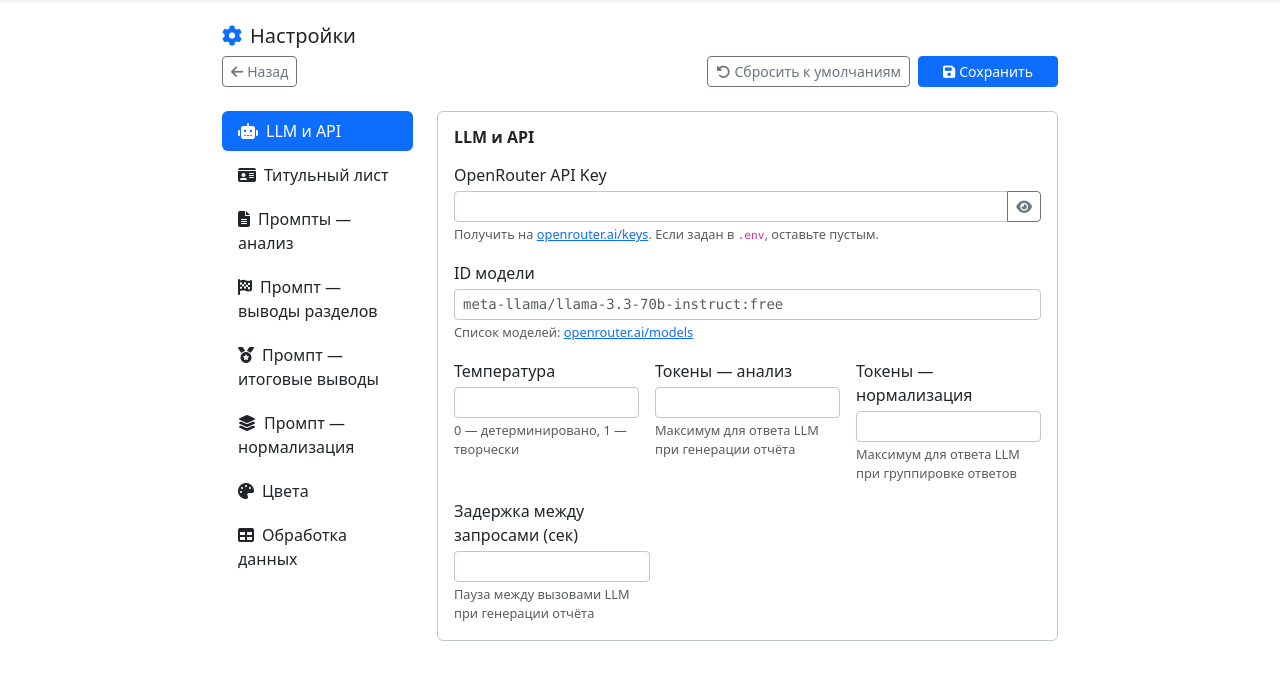
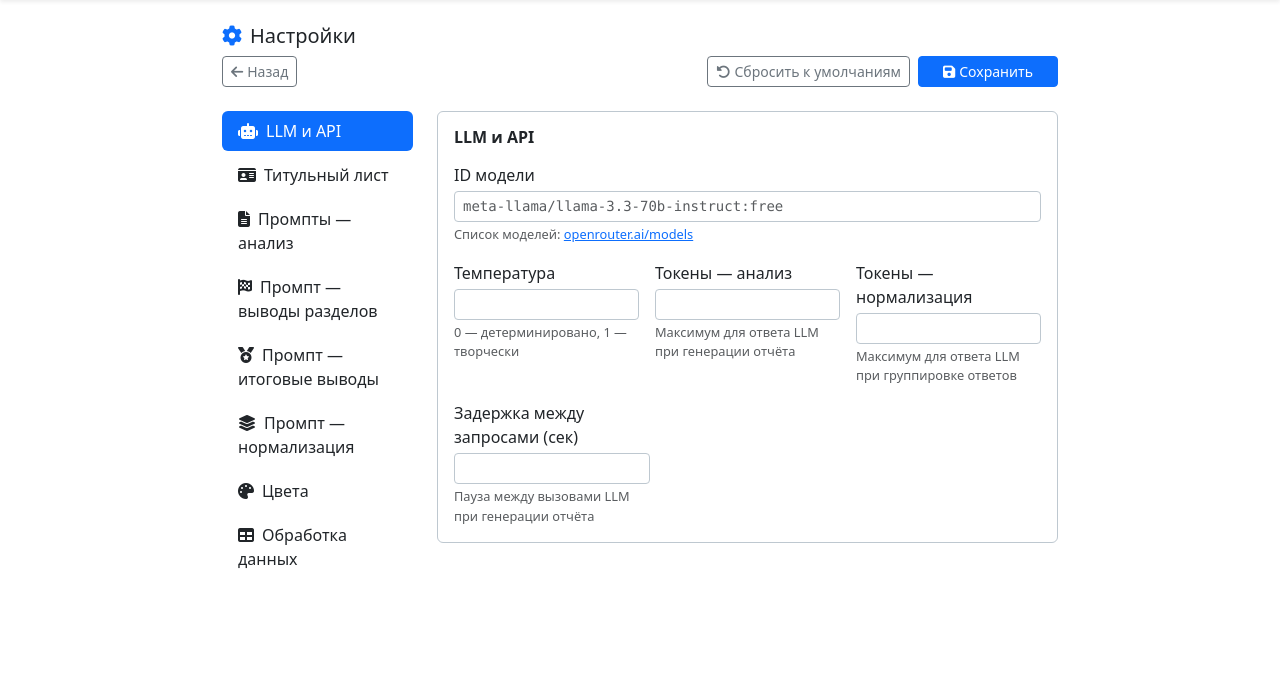
Before and after one commit to yaroslav-redin/analytics_reports, a Python web app: template app/templates/settings.html in a window 1280 px wide. Shown: the part 56-736 px from the top of the page. Run offline with Jinja, Linux system fonts and the light colour scheme; the template is opened without the code that fills it, so the values that code supplies are empty.

Commit message:
final-refactoring-2

```diff
--- a/app/templates/settings.html
+++ b/app/templates/settings.html
@@ -54,18 +54,6 @@
                     <div class="card settings-card">
                         <div class="card-body">
                             <h6 class="fw-semibold mb-3">LLM и API</h6>
-                            <div class="mb-3">
-                                <label class="settings-label">OpenRouter API Key</label>
-                                <div class="input-group input-group-sm">
-                                    <input type="text" class="form-control form-control-sm font-monospace" id="s_openrouter_api_key"
-                                           autocomplete="new-password" style="-webkit-text-security:disc;text-security:disc;">
-                                    <button class="btn btn-outline-secondary" type="button" id="toggleApiKeyBtn"
-                                            onclick="toggleApiKey()" title="Показать/скрыть">
-                                        <i class="fa-solid fa-eye" id="toggleApiKeyIcon"></i>
-                                    </button>
-                                </div>
-                                <div class="settings-hint">Получить на <a href="https://openrouter.ai/keys" target="_blank">openrouter.ai/keys</a>. Если задан в <code>.env</code>, оставьте пустым.</div>
-                            </div>
                             <div class="mb-3">
                                 <label class="settings-label">ID модели</label>
                                 <input type="text" class="form-control form-control-sm font-monospace" id="s_openrouter_model" placeholder="meta-llama/llama-3.3-70b-instruct:free">
@@ -320,16 +308,6 @@
     });
 })();
 
-// ── api key toggle ────────────────────────────────────────────────────────────
-function toggleApiKey() {
-    const input = document.getElementById('s_openrouter_api_key');
-    const icon = document.getElementById('toggleApiKeyIcon');
-    const masked = input.style.webkitTextSecurity === 'disc';
-    input.style.webkitTextSecurity = masked ? 'none' : 'disc';
-    input.style.textSecurity = masked ? 'none' : 'disc';
-    icon.className = masked ? 'fa-solid fa-eye-slash' : 'fa-solid fa-eye';
-}
-
 // ── tab switching ─────────────────────────────────────────────────────────────
 document.querySelectorAll('#settingsTabs .nav-link').forEach(link => {
     link.addEventListener('click', e => {
@@ -389,7 +367,6 @@ async function loadSettings() {
     const s = await res.json();
     _defaults = s;
 
-    document.getElementById('s_openrouter_api_key').value = s.openrouter_api_key || '';
     document.getElementById('s_openrouter_model').value = s.openrouter_model || '';
     document.getElementById('s_llm_temperature').value = s.llm_temperature || '';
     document.getElementById('s_llm_max_tokens_analysis').value = s.llm_max_tokens_analysis || '';
@@ -435,7 +412,6 @@ document.getElementById('saveBtn').addEventListener('click', async () => {
     );
 
     const payload = {
-        openrouter_api_key:       document.getElementById('s_openrouter_api_key').value,
         openrouter_model:         document.getElementById('s_openrouter_model').value,
         llm_temperature:          document.getElementById('s_llm_temperature').value,
         llm_max_tokens_analysis:  document.getElementById('s_llm_max_tokens_analysis').value,
@@ -462,9 +438,6 @@ document.getElementById('saveBtn').addEventListener('click', async () => {
         missing_value_placeholder: document.getElementById('s_missing_value_placeholder').value,
         max_upload_files:         document.getElementById('s_max_upload_files').value,
     };
-
-    // skip empty API key (don't overwrite with blank if user didn't touch it)
-    if (!payload.openrouter_api_key) delete payload.openrouter_api_key;
 
     try {
         const res = await fetch('/api/settings', { method: 'POST', headers: {'Content-Type':'application/json'}, body: JSON.stringify(payload) });
```
Also changed, not shown: app/static/js/modules/fuzzy.js (+19 -4 lines).
